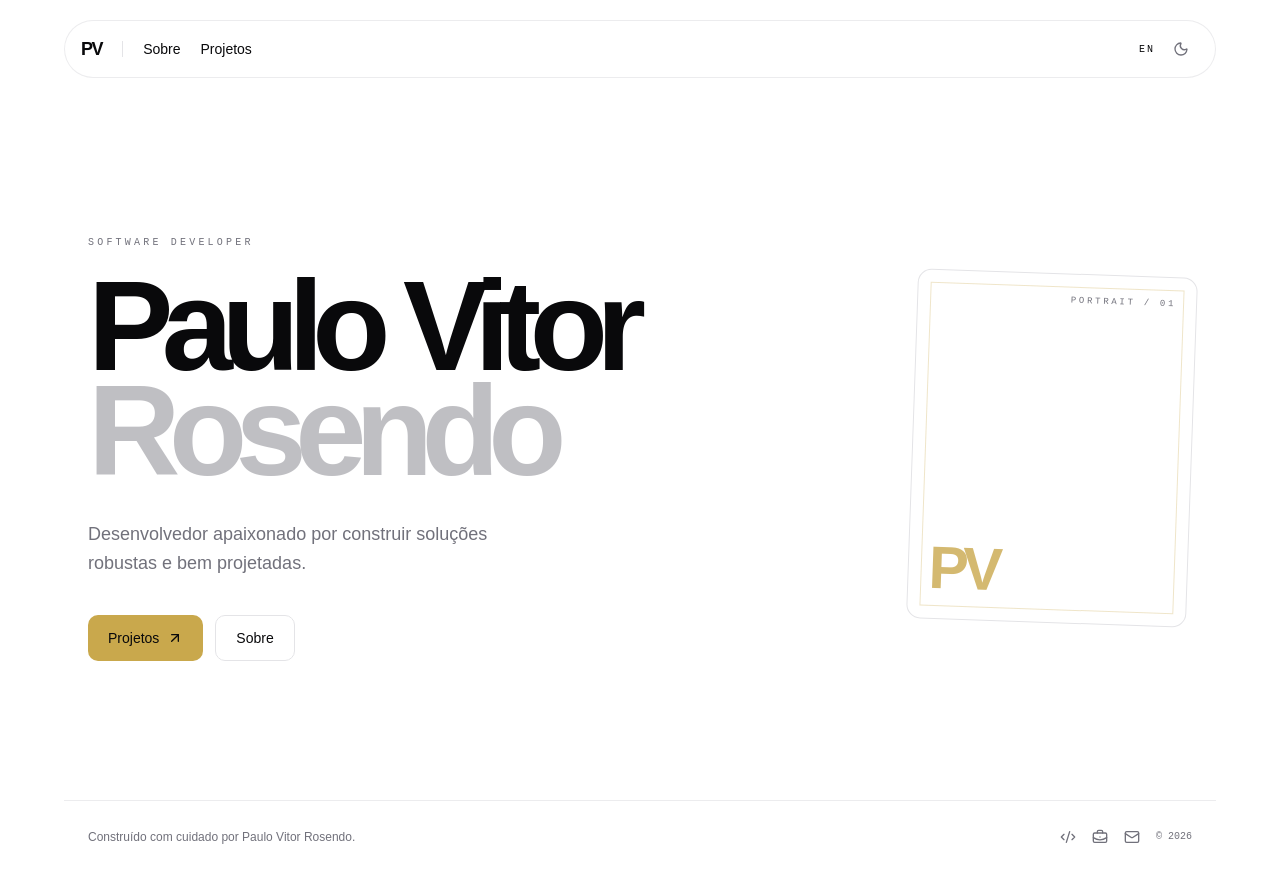
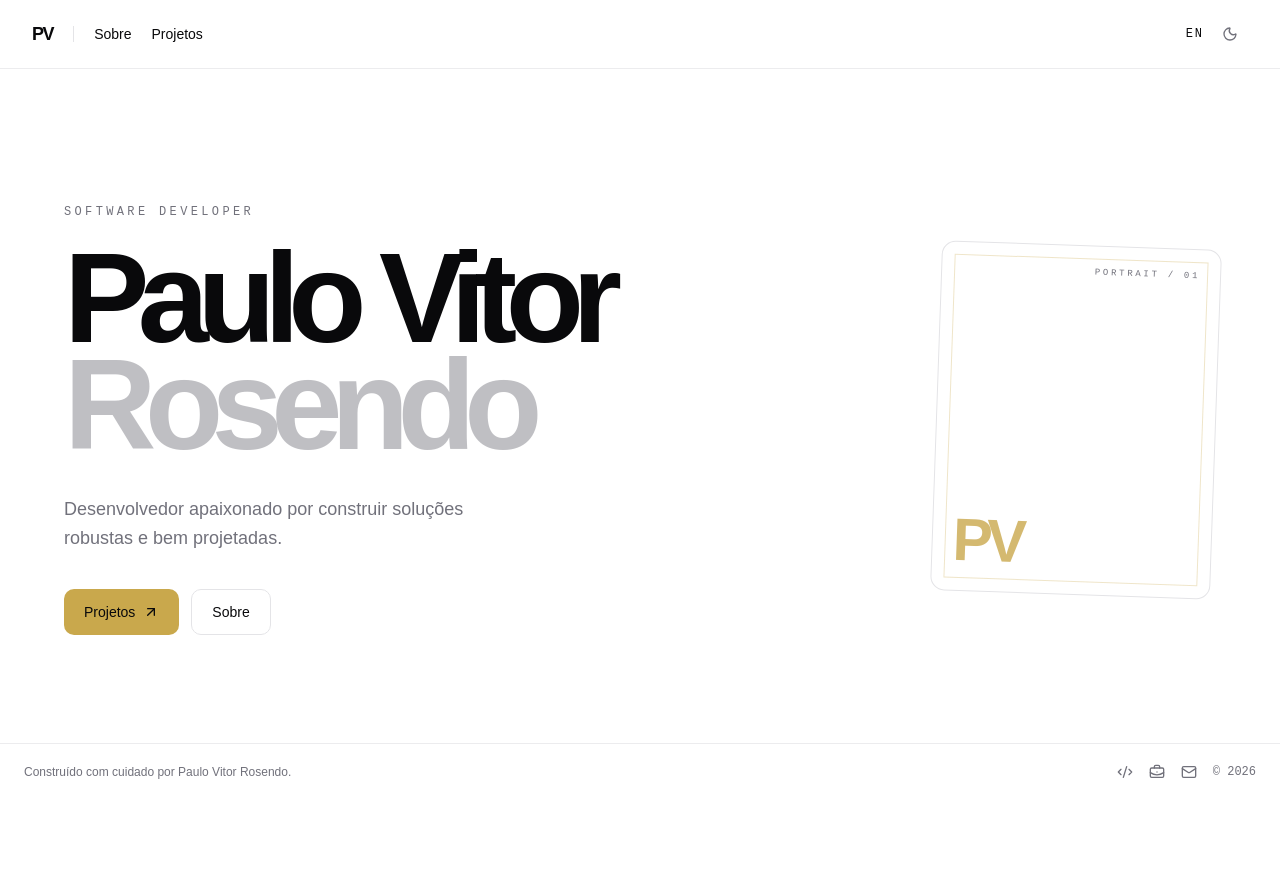
Before and after one commit to pvrosendo/personal-page, a React (Vite) app: page /pt-br in a window 1280 px wide. After the commit the page ends 800 px from the top, so only its background shows below. Built offline with nearby package versions, Linux system fonts and the light colour scheme.

Commit message:
fix(layout): make landing shell fill viewport

```diff
--- a/src/components/layout/footer.tsx
+++ b/src/components/layout/footer.tsx
@@ -7,7 +7,8 @@ export function Footer() {
   const { locale: value } = useParams({ strict: false }) as { locale?: string }
   const labels = copy[getLocale(value ?? 'pt-br')]
   return (
-    <footer className="mx-auto flex w-full max-w-6xl flex-col gap-4 border-t border-border/70 px-6 py-7 text-xs text-muted-foreground sm:flex-row sm:items-center sm:justify-between">
+    <footer className="w-full border-t border-border/70 px-6 py-5 text-xs text-muted-foreground">
+      <div className="flex w-full flex-col gap-4 sm:flex-row sm:items-center sm:justify-between">
         <span>{labels.footer}</span>
         <div className="flex items-center gap-4">
           <a
@@ -35,9 +36,10 @@ export function Footer() {
           >
             <Mail size={16} />
           </a>
-        <span className="font-mono text-[10px]">
+          <span className="font-mono text-xs">
             © {new Date().getFullYear()}
           </span>
+        </div>
       </div>
     </footer>
   )
--- a/src/components/layout/header.tsx
+++ b/src/components/layout/header.tsx
@@ -17,8 +17,8 @@ export function Header() {
     `/${other === 'en' ? 'en' : 'pt-br'}`,
   )
   return (
-    <header className="fixed inset-x-0 top-0 z-20 px-5 py-5 md:px-8">
-      <div className="mx-auto flex max-w-6xl items-center justify-between rounded-full border border-border/70 bg-background/75 px-4 py-2.5 backdrop-blur-md">
+    <header className="fixed inset-x-0 top-0 z-20 w-full border-b border-border/70 bg-background/80 px-5 py-4 backdrop-blur-md md:px-8">
+      <div className="flex w-full items-center justify-between">
         <nav
           className="flex items-center gap-5"
           aria-label="Navegação principal"
@@ -49,7 +49,7 @@ export function Header() {
         <div className="flex items-center gap-2">
           <Link
             to={otherPath}
-            className="font-mono text-[10px] uppercase tracking-[0.2em] text-muted-foreground transition-colors hover:text-biolum"
+            className="font-mono text-xs uppercase tracking-[0.16em] text-muted-foreground transition-colors hover:text-biolum"
           >
             {locale === 'en' ? 'PT' : 'EN'}
           </Link>
--- a/src/pages/landing.tsx
+++ b/src/pages/landing.tsx
@@ -1,9 +1,8 @@
 import { Link, useParams } from '@tanstack/react-router'
-import { Code2, BriefcaseBusiness, Mail, ArrowUpRight } from 'lucide-react'
+import { ArrowUpRight } from 'lucide-react'
 import { Button } from '@/components/ui/button'
 import { PhotoPlaceholder } from '@/components/photo-placeholder'
 import { copy, getLocale } from '@/lib/i18n'
-import { site } from '@/lib/site'
 
 export function LandingPage() {
   const { locale: value } = useParams({ from: '/$locale/' })
@@ -11,21 +10,21 @@ export function LandingPage() {
   const text = copy[locale]
   const param = locale === 'en' ? 'en' : 'pt-br'
   return (
-    <section className="page-enter mx-auto flex min-h-[calc(100svh-96px)] w-full max-w-6xl items-center px-6 py-12">
-      <div className="grid w-full items-center gap-14 md:grid-cols-[1fr_280px] lg:gap-24">
+    <section className="page-enter flex min-h-0 flex-1 items-center px-6 py-8 md:px-8 md:py-10">
+      <div className="mx-auto grid w-full max-w-6xl items-center gap-8 text-center md:grid-cols-[1fr_280px] md:gap-14 md:text-left lg:gap-24">
         <div>
-          <p className="mb-6 font-mono text-[10px] uppercase tracking-[0.32em] text-muted-foreground">
+          <p className="mb-5 font-mono text-xs uppercase tracking-[0.28em] text-muted-foreground md:mb-6">
             {text.developer}
           </p>
-          <h1 className="max-w-3xl font-display text-[clamp(3.8rem,10vw,8.5rem)] font-semibold leading-[0.82] tracking-[-0.09em]">
+          <h1 className="mx-auto max-w-3xl font-display text-[clamp(3.25rem,10vw,8.5rem)] font-semibold leading-[0.84] tracking-[-0.09em] md:mx-0">
             Paulo Vitor
             <br />
             <span className="text-muted-foreground/45">Rosendo</span>
           </h1>
-          <p className="mt-9 max-w-md text-base leading-relaxed text-muted-foreground md:text-lg">
+          <p className="mx-auto mt-8 max-w-md text-base leading-relaxed text-muted-foreground md:mx-0 md:mt-9 md:text-lg">
             {text.tagline}
           </p>
-          <div className="mt-9 flex flex-wrap gap-3">
+          <div className="mt-8 flex flex-wrap justify-center gap-3 md:mt-9 md:justify-start">
             <Button asChild>
               <Link to="/$locale/projetos" params={{ locale: param }}>
                 {text.viewProjects}
@@ -39,7 +38,7 @@ export function LandingPage() {
             </Button>
           </div>
         </div>
-        <PhotoPlaceholder className="mx-auto w-full max-w-[280px] rotate-2 transition-transform duration-500 hover:rotate-0" />
+        <PhotoPlaceholder className="mx-auto hidden w-full max-w-[280px] rotate-2 transition-transform duration-500 hover:rotate-0 md:block" />
       </div>
     </section>
   )
--- a/src/router.tsx
+++ b/src/router.tsx
@@ -60,7 +60,7 @@ function LocaleLayout() {
   return (
     <>
       <Header />
-      <main className="flex-1 pt-24">
+      <main className="flex min-h-0 flex-1 flex-col pt-24">
         <Outlet />
       </main>
       <Footer />
```
Lines whose indentation alone changed are shown as unchanged.
